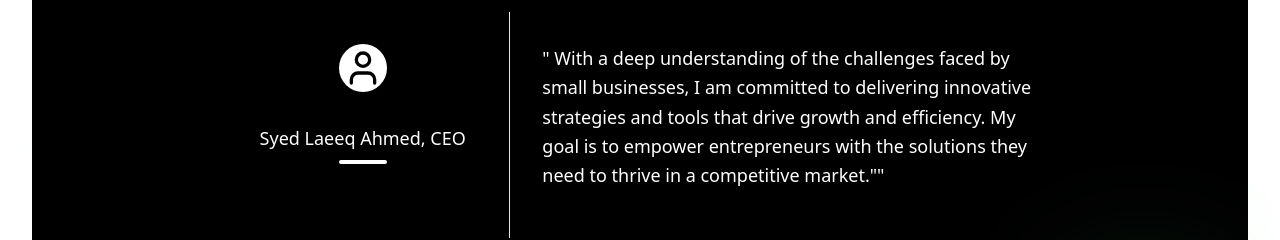
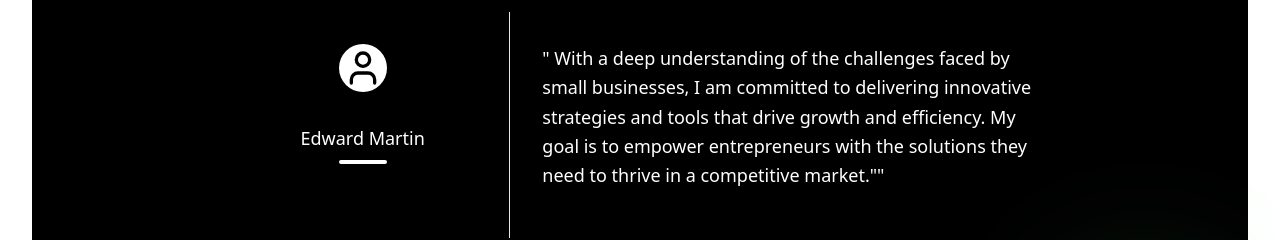
Before and after one commit to LaeeqtheDev/invoicestock, a Next.js app: page / in a window 1280 px wide. Shown: the part 2900-3140 px from the top of the page. Built offline with nearby package versions, Linux system fonts and the light colour scheme.

Commit message:
Update CTO.tsx

```diff
--- a/app/components/CTO.tsx
+++ b/app/components/CTO.tsx
@@ -20,7 +20,7 @@ export function BusinessTestimonial() {
               </div>
               <div className="flex flex-col items-center text-center justify-center">
                 <h2 className="font-medium title-font mt-4 text-whit text-lg">
-                  Syed Laeeq Ahmed, CEO
+                  Edward Martin
                 </h2>
                 <div className="w-12 h-1 bg-white rounded mt-2 mb-4 text-center justify-center"></div>
                 <p className="text-base"></p>
```
